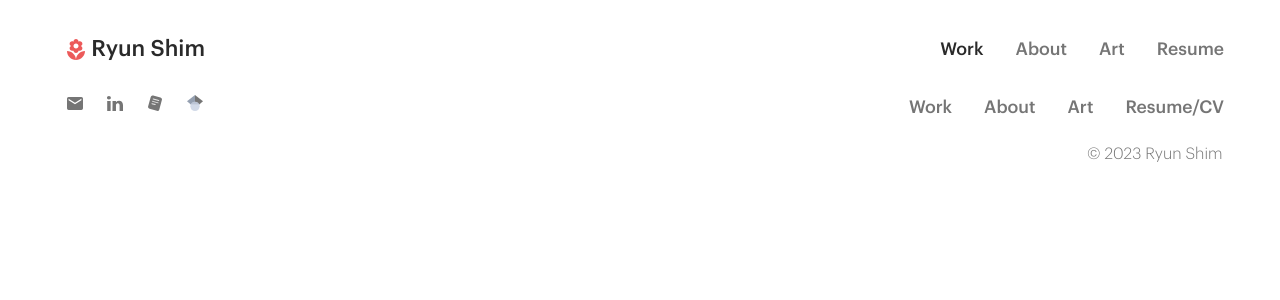
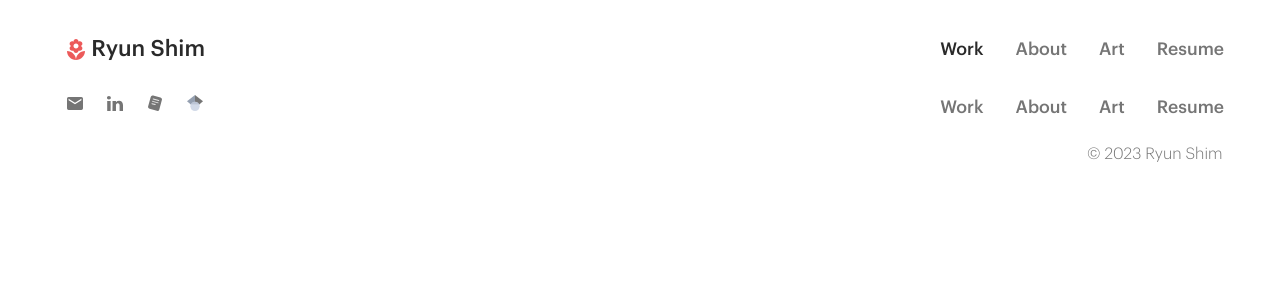
Before and after one commit to jaenixlee/ryunshim, a React (Vite) app: page /merlin-bird-id in a window 1280 px wide. Shown: the top 300 px of the page. Built offline with nearby package versions, Linux system fonts and the light colour scheme.

Commit message:
edit footer link

```diff
--- a/src/components/Footer/Footer.jsx
+++ b/src/components/Footer/Footer.jsx
@@ -50,7 +50,7 @@ const Footer = () => {
             <NavLink to="/" className={({ isActive }) => (isActive ? styles.active : null)}>Work</NavLink>
             <NavLink to="/about" className={({ isActive }) => (isActive ? styles.active : null)}>About</NavLink>
             <NavLink to="/art" className={({ isActive }) => (isActive ? styles.active : null)}>Art</NavLink>
-            <NavLink to="/resume" className={({ isActive }) => (isActive ? styles.active : null)}>Resume/CV</NavLink>
+            <NavLink to="/resume" className={({ isActive }) => (isActive ? styles.active : null)}>Resume</NavLink>
           </nav>
           <p className={styles.copyright}>© 2023 Ryun Shim</p>
         </div>
```
